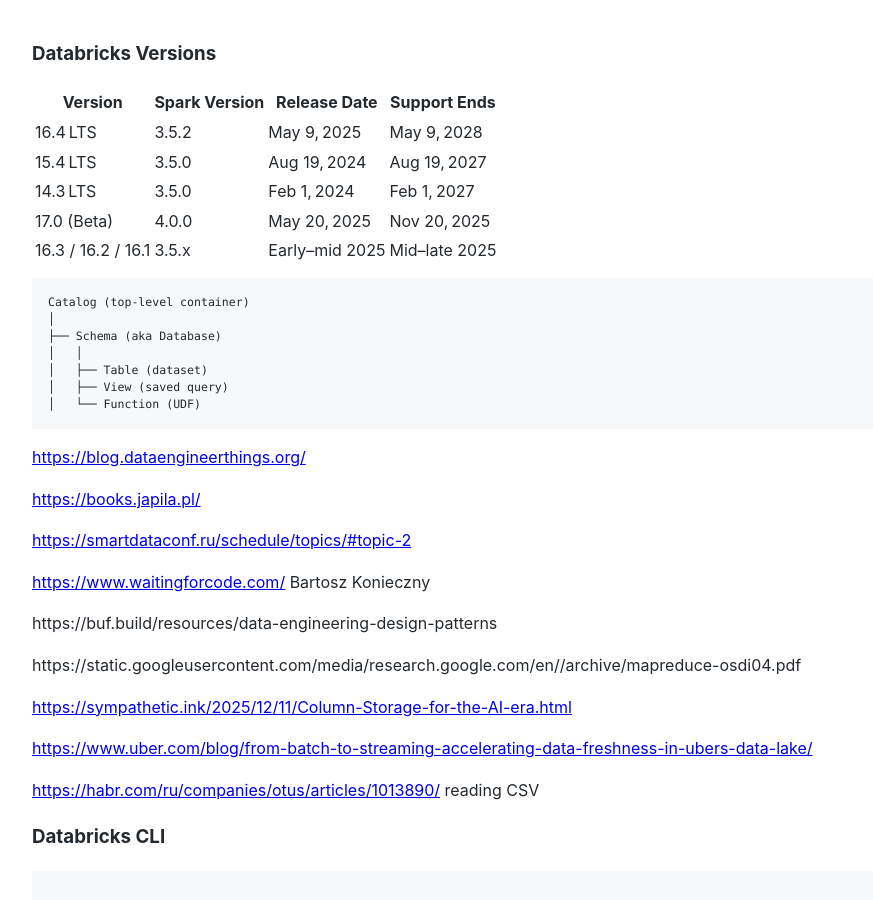
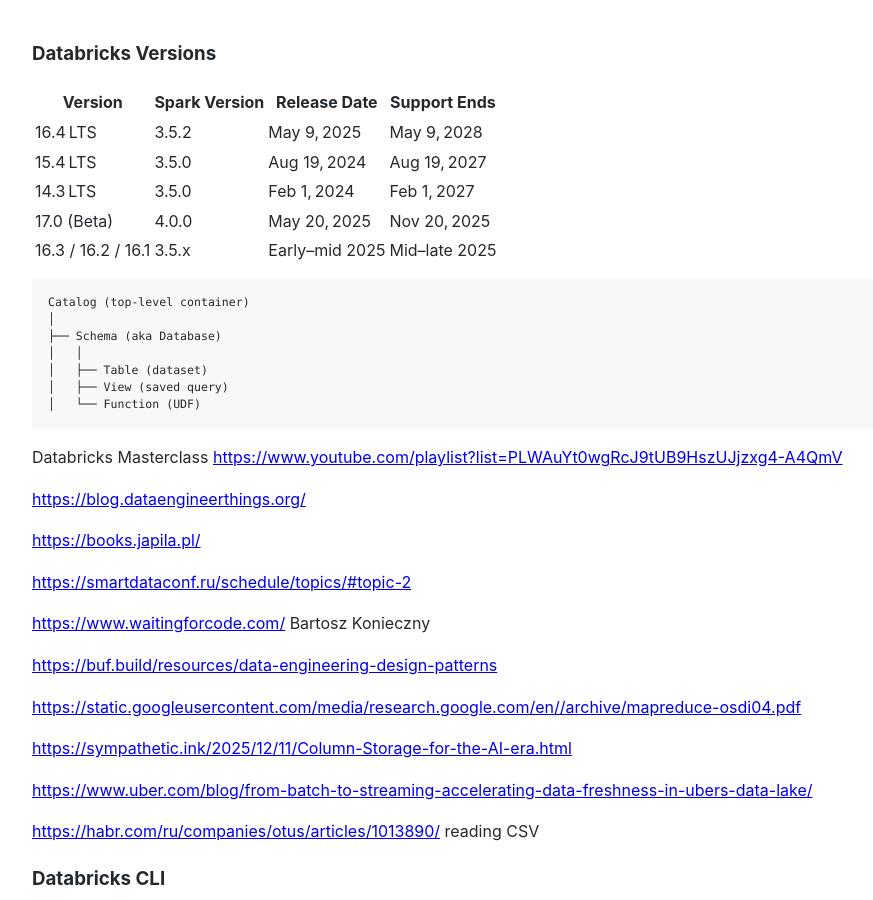
Before and after one commit to Michael-Lubinsky/michael-lubinsky.github.com, a Jekyll site: the page built from spark/briks.md, in a window 1280 px wide and 900 px high. Shown: the whole window, without its empty margins (158-1031 px from the left). Built offline with Jekyll 4.4.1, drawn with Linux system fonts in a browser that asks for light colours; our own code applies the rules of GitHub Pages for plain Markdown files.

Commit message:
Update briks.md

````diff
--- a/spark/briks.md
+++ b/spark/briks.md
@@ -18,6 +18,9 @@
 │   └── Function (UDF)
 ```
 
+Databricks Masterclass
+<https://www.youtube.com/playlist?list=PLWAuYt0wgRcJ9tUB9HszUJjzxg4-A4QmV>
+
 <https://blog.dataengineerthings.org/>
 
 <https://books.japila.pl/>
@@ -26,9 +29,9 @@
 
 <https://www.waitingforcode.com/>  Bartosz Konieczny
 
-https://buf.build/resources/data-engineering-design-patterns
+<https://buf.build/resources/data-engineering-design-patterns>
 
-https://static.googleusercontent.com/media/research.google.com/en//archive/mapreduce-osdi04.pdf
+<https://static.googleusercontent.com/media/research.google.com/en//archive/mapreduce-osdi04.pdf>
 
 <https://sympathetic.ink/2025/12/11/Column-Storage-for-the-AI-era.html>
 
````
